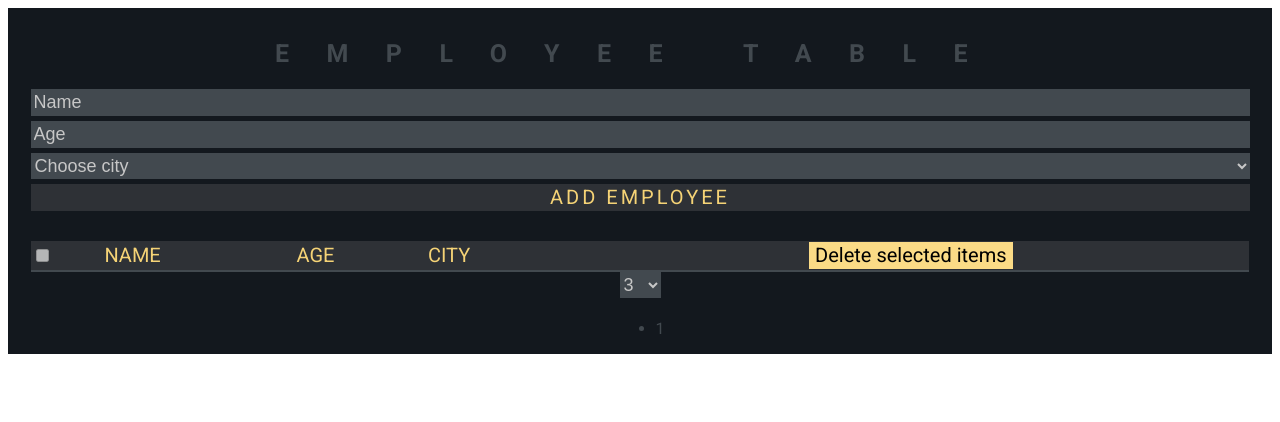
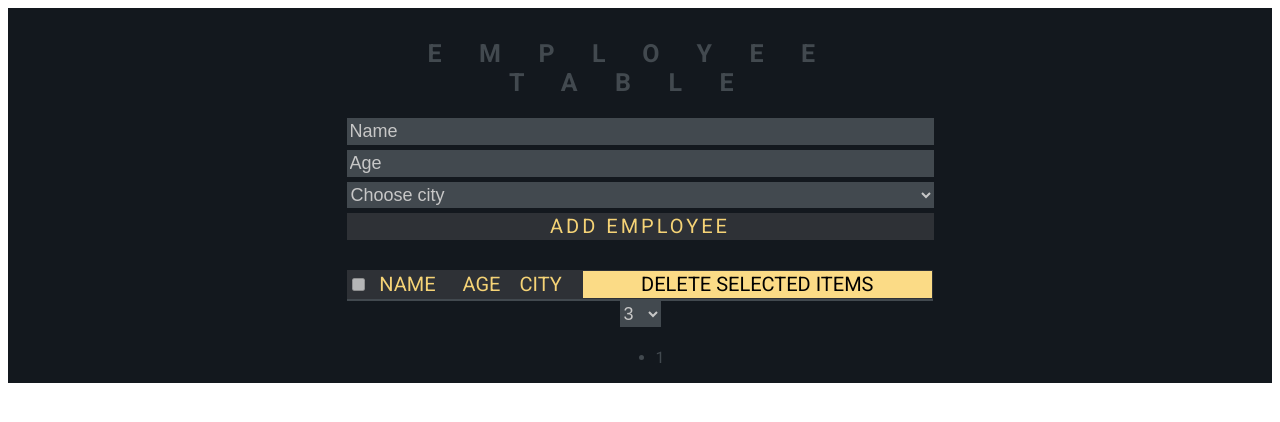
Before and after one commit to IevaSta/Employee-table, a React (Create React App) app: page / in a window 1280 px wide. Shown: the top 422 px of the page. Built offline with nearby package versions, Linux system fonts and the light colour scheme.

Commit message:
Style: buttons and frame fix

```diff
--- a/src/Scss/buttons.scss
+++ b/src/Scss/buttons.scss
@@ -13,6 +13,7 @@ button {
     line-height: 1.25;
     position: relative;
     vertical-align: baseline;
+    text-transform: uppercase;
 
 
 
@@ -35,6 +36,7 @@ button {
 
     &.yellow {
         background-color: #fbdb86;
+        width: 100%;
 
         &:hover,
         &:focus {
@@ -48,6 +50,7 @@ button {
 
     &.green {
         background-color: #b3c963;
+        width: 100%;
 
         &:hover,
         &:focus {
@@ -63,7 +66,6 @@ button {
         background-color: #2e3136;
         width: 100%;
         color: #f5d376;
-        text-transform: uppercase;
         letter-spacing: 3px;
 
         &:hover,
--- a/src/Scss/frame.scss
+++ b/src/Scss/frame.scss
@@ -1,8 +1,8 @@
 //pagrindiniai konteineriu aprasymai
 
 .container {
-
     width: 100%;
+    display: flex;
     justify-content: center;
     align-items: center;
     padding-top: 10px;
@@ -18,8 +18,7 @@
     }
 
     .bin {
-        display: flex;
-        width: 100%;
+        width: 50%;
     }
 
     .card {
@@ -40,6 +39,8 @@
         }
 
         .body {
+            display: flex;
+            justify-content: center;
             margin-top: 30px;
             background-color: #2e3136;
             font-size: 20px;
--- a/src/Scss/table.scss
+++ b/src/Scss/table.scss
@@ -1,6 +1,7 @@
 .table {
     width: 100%;
     border-collapse: collapse;
+
 
     thead {
         color: #f5d376;
@@ -12,10 +13,6 @@
             th {
                 border-bottom: solid 2px #42494f;
                 font-weight: 400;
-            }
-
-            th:last-child {
-                text-align: center;
             }
         }
     }
@@ -33,7 +30,8 @@
             }
 
             td:last-child {
-                text-align: center;
+                display: flex;
+                justify-content: space-between;
             }
         }
     }
```
